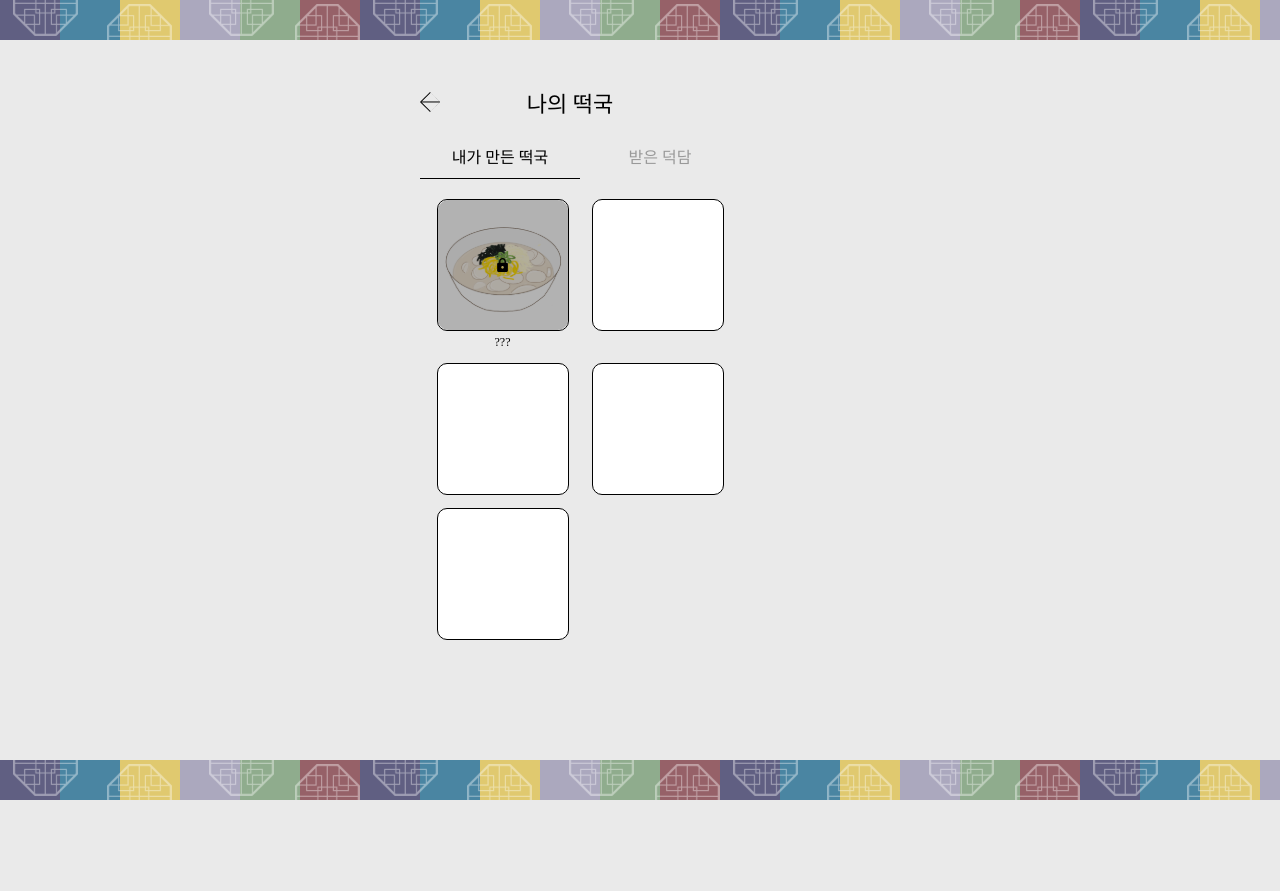
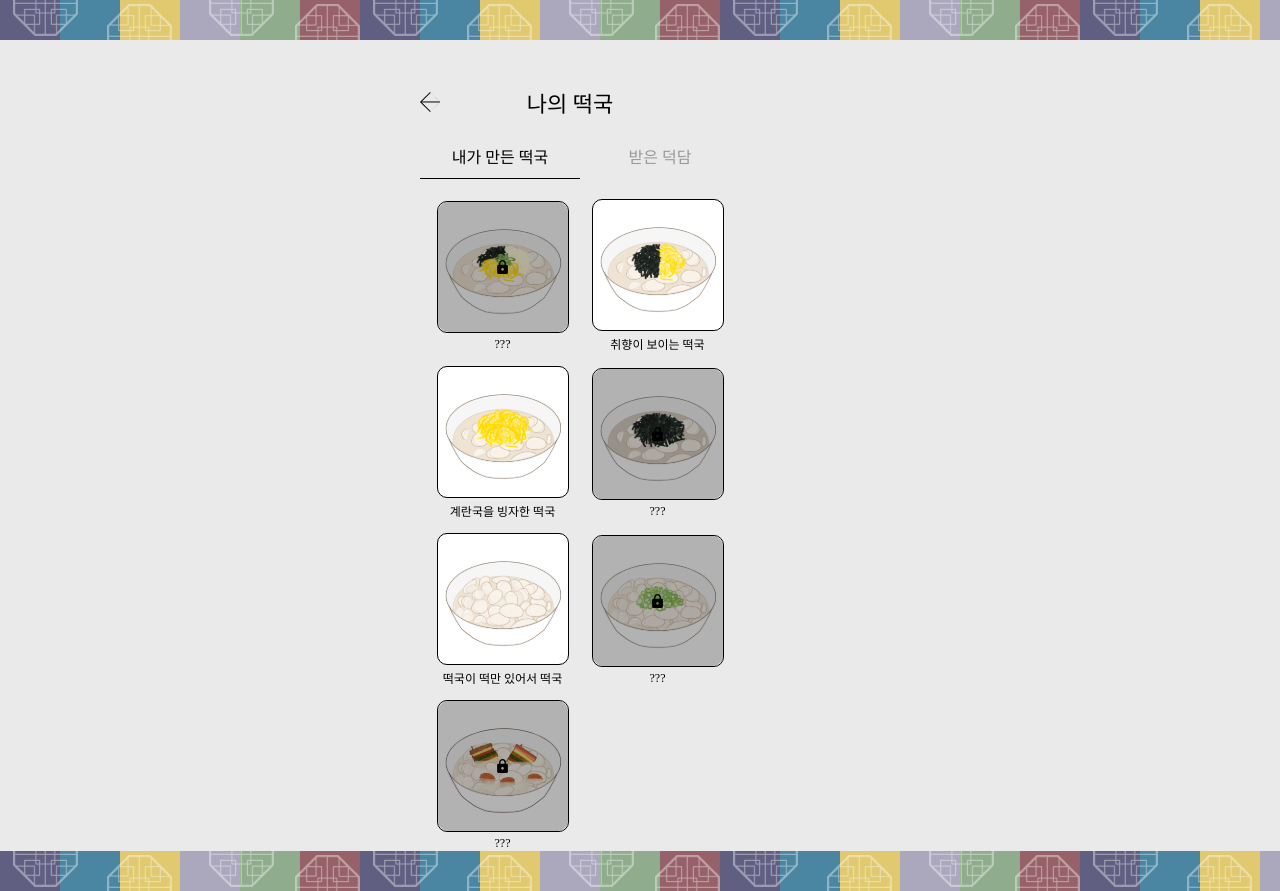
Before and after one commit to jangsumi/Making-Tteokguk-FE, a React (Vite) app: page /myinfo in a window 1280 px wide. Before the commit the page ends 800 px from the top, so only its background shows below. Built offline with nearby package versions, Linux system fonts and the light colour scheme; a web font is replaced by a local one.

Commit message:
refactor: '내가 만든 떡국' 화면 코드 리팩토링
- map 함수를 사용하여 코드 간략화
- 사용자별 떡국 해금 상황을 props로 전달 받는 형식으로 코드 수정

```diff
--- a/src/pages/MyInfo/MyInfo.jsx
+++ b/src/pages/MyInfo/MyInfo.jsx
@@ -10,31 +10,37 @@ import tgOnlytteok from "../../images/tgOnlytteok.svg";
 import tgOnlyegg from "../../images/tgOnlyegg.svg";
 import tgBlack from "../../images/tgBlack.svg";
 
-const Cooked = () => {
-  const unlock = [false, false, false, false, true];
+const Cooked = ({unlock}) => {
+  const infoTteokguk = [
+    { index: 0, name: "이상적인 떡국", imgSrc: tgIdeal },
+    { index: 1, name: "취향이 보이는 떡국", imgSrc: tgMyTaste },
+    { index: 2, name: "계란국을 빙자한 떡국", imgSrc: tgOnlyegg },
+    { index: 3, name: "먹물 떡국", imgSrc: tgBlack },
+    { index: 4, name: "떡국이 떡만 있어서 떡국", imgSrc: tgOnlytteok },
+    { index: 5, name: "매운 떡국", imgSrc: tgSpicy },
+    { index: 6, name: "이상한 떡국", imgSrc: tgStrange },
+  ];
 
   return (
     <styled.FlexBox>
       <styled.GridContainer>
-        <styled.FlexBox direction="column" gap="4px" aCenter={true}>
-          <styled.Tteokguk background={tgIdeal}>
-            {!false && <styled.TteockgukLock />}
-          </styled.Tteokguk>
-          <styled.FontDiv fontSize="12px">
-            {false ? "취향이 보이는 떡국" : "???"}
-          </styled.FontDiv>
-        </styled.FlexBox>
-
-        <styled.Tteokguk />
-        <styled.Tteokguk />
-        <styled.Tteokguk />
-        <styled.Tteokguk />
+        {infoTteokguk.map((item) => (
+          <styled.FlexBox direction="column" gap="4px" aCenter={true}>
+            <styled.Tteokguk background={item.imgSrc}>
+              {!unlock[item.index] && <styled.TteockgukLock />}
+            </styled.Tteokguk>
+            <styled.FontDiv fontSize="12px">
+              {unlock[item.index] ? item.name : "???"}
+            </styled.FontDiv>
+          </styled.FlexBox>
+        ))}
       </styled.GridContainer>
     </styled.FlexBox>
   );
 };
 
 const MyInfo = () => {
+  const unlock = [false, true, true, false, true];
   const [currPage, setCurrPage] = useState(0);
   const userMessage = [
     {
@@ -104,7 +110,7 @@ const MyInfo = () => {
           받은 덕담
         </styled.NaviItem>
       </styled.FlexBox>
-      {currPage === 0 && <Cooked />}
+      {currPage === 0 && <Cooked unlock={unlock} />}
       {currPage === 1 && <Message message={userMessage} />}
     </styled.FlexBox>
   );
```
